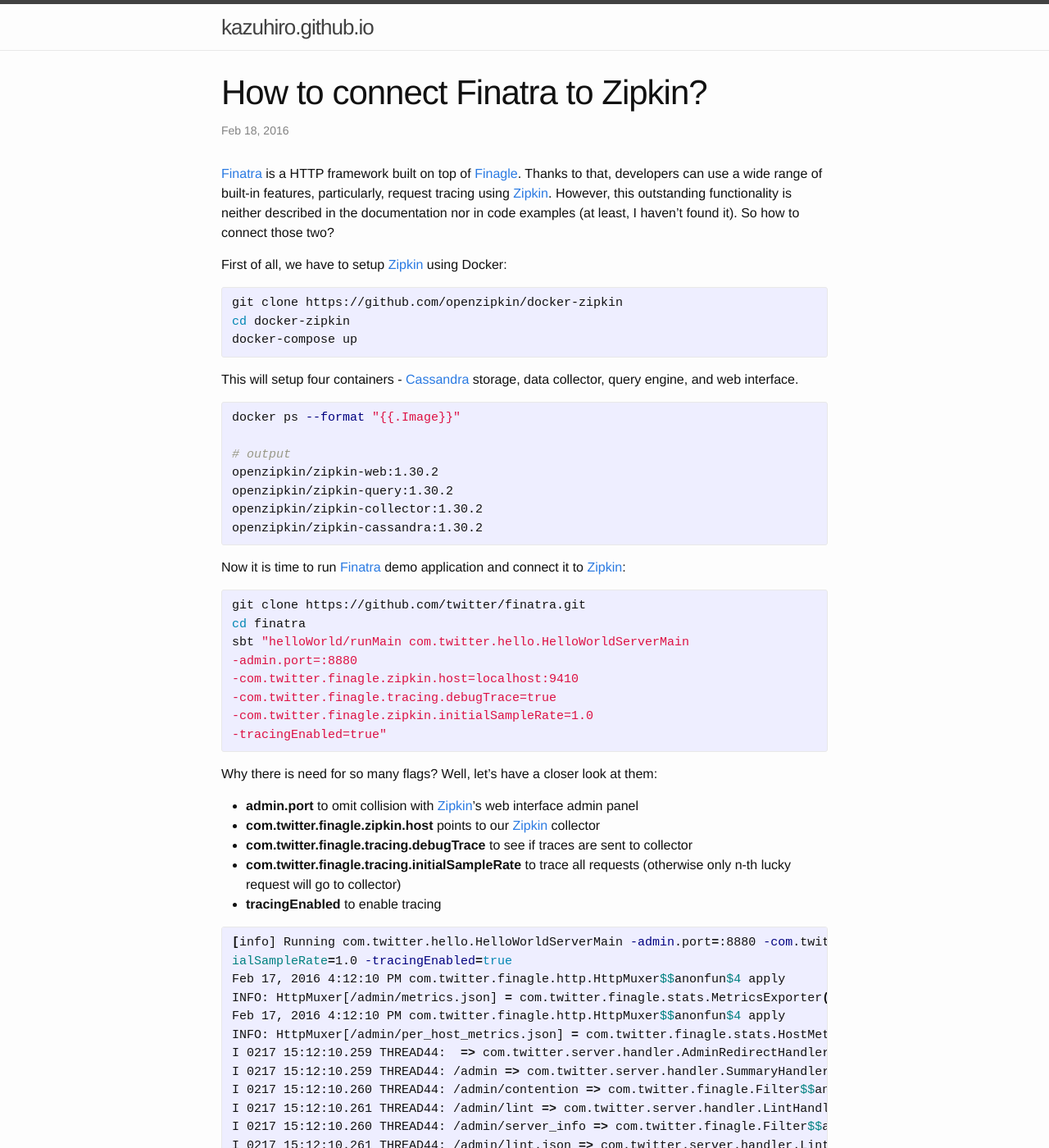
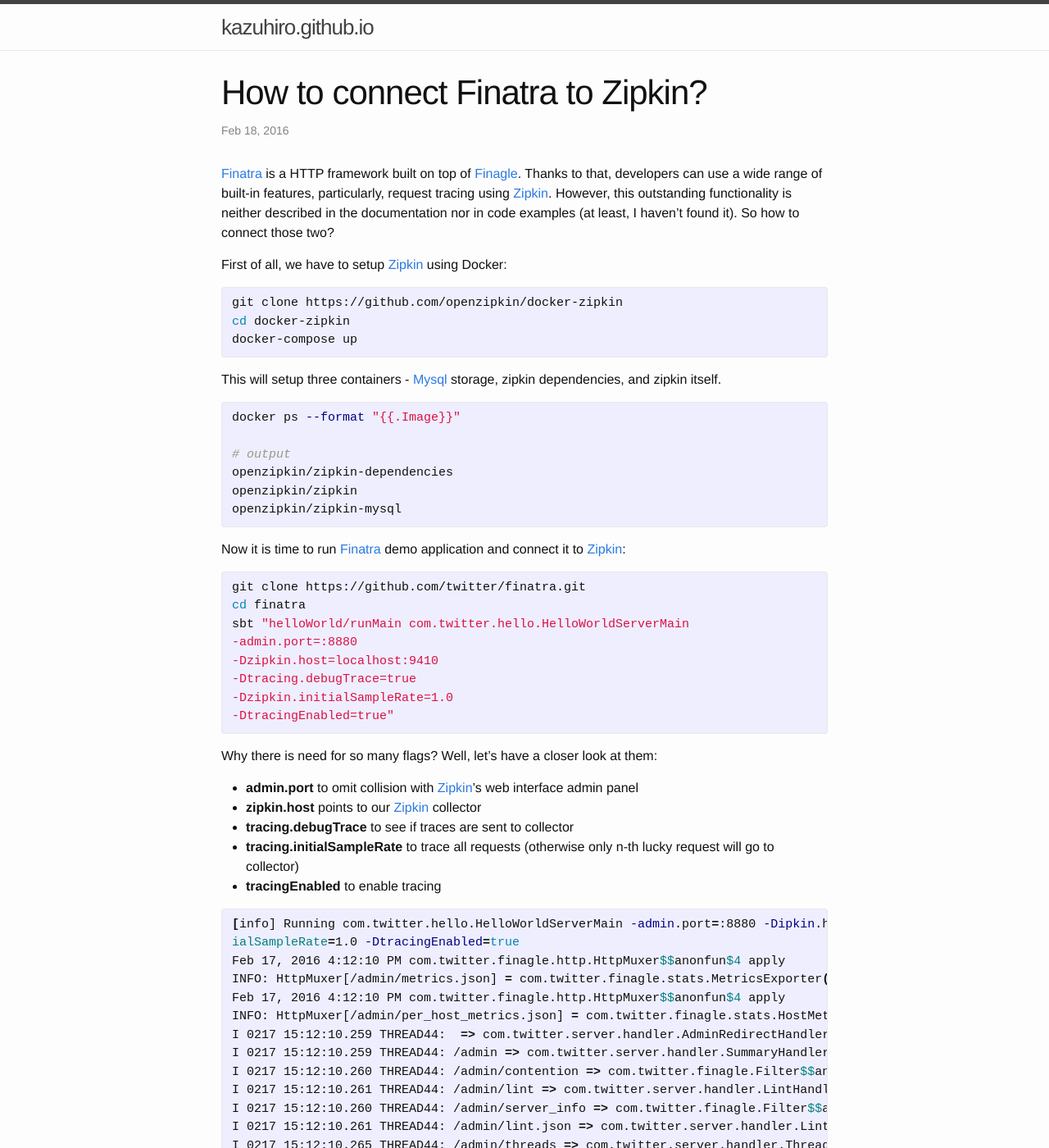
Before and after one commit to capitanbatata/kazuhiro.github.io, a Jekyll site: the page built from _posts/2016-02-18-how-to-connect-finatra-to-zipkin.md, in a window 1280 px wide and 1400 px high. Shown: the whole window at 82% size. Built offline with Jekyll 4.4.1, drawn with Linux system fonts in a browser that asks for light colours; nearby versions of some CDN libraries.

Commit message:
Make this work with the latest finagle-zipkin version
With version 0.3.4 of finagle-zipkin the flags described in the original article don't work any more. Global flags must be passed instead.

```diff
--- a/_posts/2016-02-18-how-to-connect-finatra-to-zipkin.md
+++ b/_posts/2016-02-18-how-to-connect-finatra-to-zipkin.md
@@ -12,15 +12,14 @@
 cd docker-zipkin
 docker-compose up
 {% endhighlight %}
-This will setup four containers - [Cassandra](http://cassandra.apache.org/) storage, data collector, query engine, and web interface.
+This will setup three containers - [Mysql](https://www.mysql.com/) storage, zipkin dependencies, and zipkin itself.
 {% highlight bash %}
 docker ps --format "{% raw %}{{.Image}}{% endraw %}"
 
 # output
-openzipkin/zipkin-web:1.30.2
-openzipkin/zipkin-query:1.30.2
-openzipkin/zipkin-collector:1.30.2
-openzipkin/zipkin-cassandra:1.30.2
+openzipkin/zipkin-dependencies
+openzipkin/zipkin
+openzipkin/zipkin-mysql
 {% endhighlight %}
 
 Now it is time to run [Finatra](https://twitter.github.io/finatra/) demo application and connect it to [Zipkin](http://zipkin.io/):
@@ -29,22 +28,22 @@
 cd finatra
 sbt "helloWorld/runMain com.twitter.hello.HelloWorldServerMain
 -admin.port=:8880
--com.twitter.finagle.zipkin.host=localhost:9410
--com.twitter.finagle.tracing.debugTrace=true
--com.twitter.finagle.zipkin.initialSampleRate=1.0
--tracingEnabled=true"
+-Dzipkin.host=localhost:9410
+-Dtracing.debugTrace=true
+-Dzipkin.initialSampleRate=1.0
+-DtracingEnabled=true"
 {% endhighlight %}
 Why there is need for so many flags? Well, let's have a closer look at them:
 
 * **admin.port** to omit collision with [Zipkin](http://zipkin.io/)'s web interface admin panel
-* **com.twitter.finagle.zipkin.host** points to our [Zipkin](http://zipkin.io/) collector
-* **com.twitter.finagle.tracing.debugTrace** to see if traces are sent to collector
-* **com.twitter.finagle.tracing.initialSampleRate** to trace all requests (otherwise only n-th lucky request will go to collector)
+* **zipkin.host** points to our [Zipkin](http://zipkin.io/) collector
+* **tracing.debugTrace** to see if traces are sent to collector
+* **tracing.initialSampleRate** to trace all requests (otherwise only n-th lucky request will go to collector)
 * **tracingEnabled** to enable tracing
 
 {% highlight bash %}
-[info] Running com.twitter.hello.HelloWorldServerMain -admin.port=:8880 -com.twitter.finagle.zipkin.host=localhost:9410 -com.twitter.finagle.tracing.debugTrace=true -com.twitter.finagle.zipkin.init
-ialSampleRate=1.0 -tracingEnabled=true
+[info] Running com.twitter.hello.HelloWorldServerMain -admin.port=:8880 -Dipkin.host=localhost:9410 -Dtracing.debugTrace=true -Dinit
+ialSampleRate=1.0 -DtracingEnabled=true
 Feb 17, 2016 4:12:10 PM com.twitter.finagle.http.HttpMuxer$$anonfun$4 apply
 INFO: HttpMuxer[/admin/metrics.json] = com.twitter.finagle.stats.MetricsExporter(<function1>)
 Feb 17, 2016 4:12:10 PM com.twitter.finagle.http.HttpMuxer$$anonfun$4 apply
```
